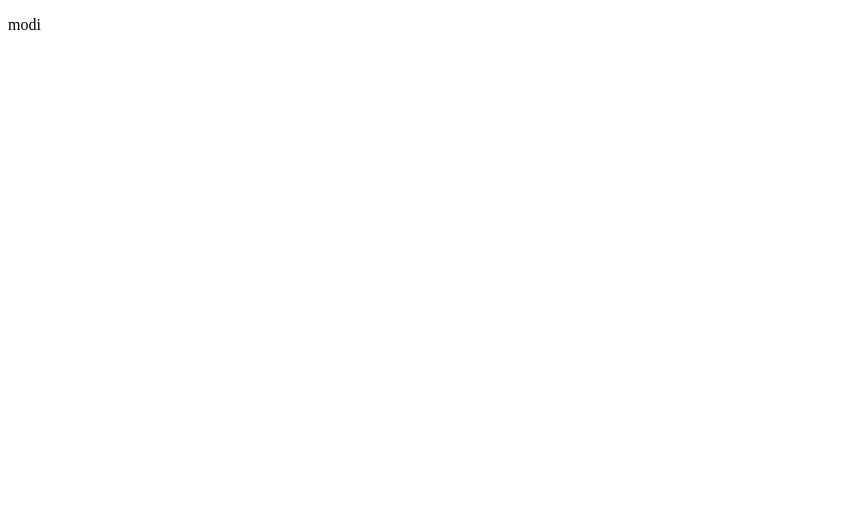
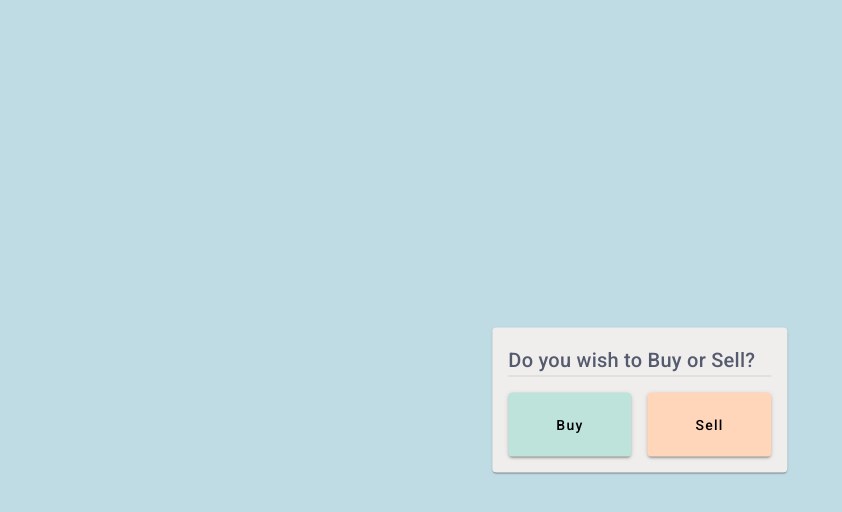
Before and after one commit to modineeraj/su, an Angular app: page / in a window 1280 px wide. Shown: the top 512 px of the page, without its empty margins (0-842 px from the left). Built offline with nearby package versions, Linux system fonts and the light colour scheme.

Commit message:
added landing page

```diff
--- a/angular.json
+++ b/angular.json
@@ -30,6 +30,7 @@
               "src/assets"
             ],
             "styles": [
+              "@angular/material/prebuilt-themes/indigo-pink.css",
               "src/styles.scss"
             ],
             "scripts": []
@@ -93,6 +94,7 @@
               "src/assets"
             ],
             "styles": [
+              "@angular/material/prebuilt-themes/indigo-pink.css",
               "src/styles.scss"
             ],
             "scripts": []
--- a/package.json
+++ b/package.json
@@ -11,10 +11,12 @@
   "private": true,
   "dependencies": {
     "@angular/animations": "^15.1.0",
+    "@angular/cdk": "^15.1.4",
     "@angular/common": "^15.1.0",
     "@angular/compiler": "^15.1.0",
     "@angular/core": "^15.1.0",
     "@angular/forms": "^15.1.0",
+    "@angular/material": "^15.1.4",
     "@angular/platform-browser": "^15.1.0",
     "@angular/platform-browser-dynamic": "^15.1.0",
     "@angular/router": "^15.1.0",
--- a/src/app/app.component.html
+++ b/src/app/app.component.html
@@ -1 +1 @@
-<p>modi</p>
+<app-landing></app-landing>
--- /dev/null
+++ b/src/app/landing/landing.component.html
@@ -0,0 +1,20 @@
+<div class="container">
+  <mat-card class="example-card">
+    <mat-card-header>
+      <!-- <mat-card-subtitle>Dog Breed</mat-card-subtitle> -->
+      <mat-card-title>Do you wish to Buy or Sell?</mat-card-title>
+    </mat-card-header>
+    <mat-card-content>
+      <!-- <p>This card has divider and indeterminate progress as footer</p>
+      <p>{{ longText }}</p> -->
+      <mat-divider></mat-divider>
+    </mat-card-content>
+    <mat-card-actions>
+      <button mat-raised-button>Buy</button>
+      <button mat-raised-button>Sell</button>
+    </mat-card-actions>
+    <mat-card-footer>
+      <!-- <mat-progress-bar mode="indeterminate"></mat-progress-bar> -->
+    </mat-card-footer>
+  </mat-card>
+</div>
--- /dev/null
+++ b/src/app/landing/landing.component.scss
@@ -0,0 +1,25 @@
+.container{
+
+  position: relative;
+  height: calc(100vh);
+
+  .example-card {
+    background-color: #F0EEED;
+    max-width: 400px;
+    position: absolute;
+    top: 50%;
+    left: 50%;
+    transform: translate(-50%, -50%);
+    button:first-child{
+      background-color: #bee3db;
+      padding: 2rem 3rem;
+      margin: 0.5rem;
+    }
+    button:nth-child(2){
+      background-color: #ffd6ba;
+      padding: 2rem 3rem;
+      margin: 0.5rem;
+    }
+
+  }
+}
--- /dev/null
+++ b/src/app/landing/landing.component.ts
@@ -0,0 +1,18 @@
+import { Component, OnInit } from '@angular/core';
+
+
+@Component({
+  selector: 'app-landing',
+  templateUrl: './landing.component.html',
+  styleUrls: ['./landing.component.scss']
+})
+export class LandingComponent implements OnInit {
+
+  constructor() { }
+
+  ngOnInit(): void {
+  }
+  longText = ``;
+
+
+}
--- a/src/index.html
+++ b/src/index.html
@@ -6,8 +6,11 @@
   <base href="/">
   <meta name="viewport" content="width=device-width, initial-scale=1">
   <link rel="icon" type="image/x-icon" href="favicon.ico">
+  <link rel="preconnect" href="https://fonts.gstatic.com">
+  <link href="https://fonts.googleapis.com/css2?family=Roboto:wght@300;400;500&display=swap" rel="stylesheet">
+  <link href="https://fonts.googleapis.com/icon?family=Material+Icons" rel="stylesheet">
 </head>
-<body>
+<body class="mat-typography">
   <app-root></app-root>
 </body>
 </html>
--- a/src/styles.scss
+++ b/src/styles.scss
@@ -1 +1,6 @@
 /* You can add global styles to this file, and also import other style files */
+
+html, body { height: 100%;
+background-color: #BFDCE5;
+color: #555b6e;}
+body { margin: 0; font-family: Roboto, "Helvetica Neue", sans-serif; }
```
Also changed, not shown: src/app/app.module.ts (+14 -2 lines), 2 other files (tests, documents, lock files or other folders).
